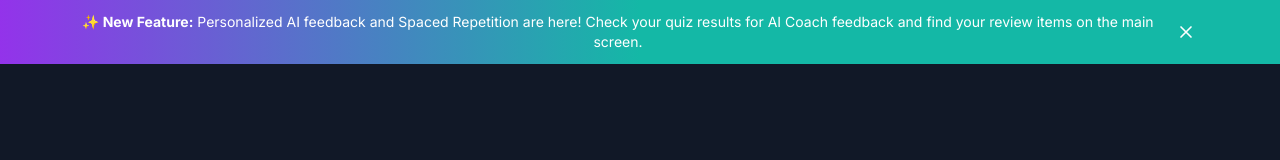
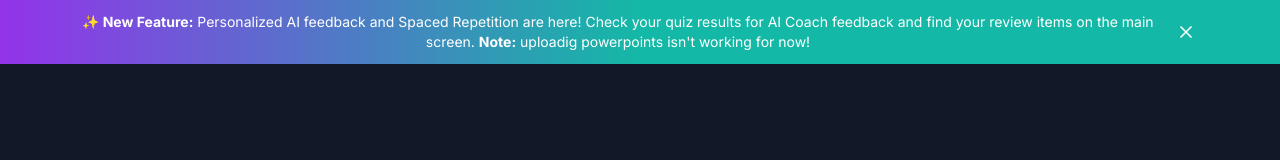
Before and after one commit to JStaRFilms/adaptive-study-game, a React (Vite) app: page / in a window 1280 px wide. Both pictures are taken after a click on the button "Enter Study Hub". Shown: the top 160 px of the page. Built offline with nearby package versions, Linux system fonts and the light colour scheme; no server answers.

Commit message:
Note uploadig powerpoints isn't working for now!

```diff
--- a/components/common/AnnouncementBanner.tsx
+++ b/components/common/AnnouncementBanner.tsx
@@ -3,7 +3,7 @@ import React, { useState, useEffect } from 'react';
 const ANNOUNCEMENT_ID = 'feedback-srs-update-20240726'; // Change this ID for new announcements
 const ANNOUNCEMENT_MESSAGE = (
     <>
-        <strong>✨ New Feature:</strong> Personalized AI feedback and Spaced Repetition are here! Check your quiz results for AI Coach feedback and find your review items on the main screen.
+        <strong>✨ New Feature:</strong> Personalized AI feedback and Spaced Repetition are here! Check your quiz results for AI Coach feedback and find your review items on the main screen. <strong>Note:</strong> uploadig powerpoints isn't working for now!
     </>
 );
 
```
